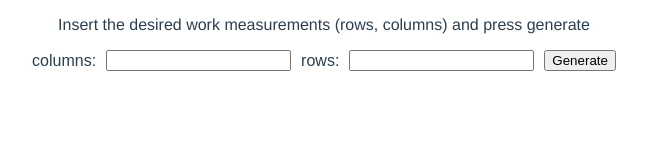
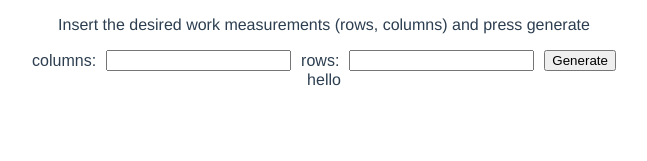
Before and after one commit to TootEgozy/tapestrymaster, a Vue app: page / in a window 1280 px wide. Shown: the top 161 px of the page, without its empty margins (316-963 px from the left). Built offline with nearby package versions, Linux system fonts and the light colour scheme.

Commit message:
wip converting to vue - vnode component

```diff
--- a/src/App.vue
+++ b/src/App.vue
@@ -12,11 +12,16 @@
         <button @click="this.generateTable()">Generate</button>
       </div>
     </div>
-    <div id="table-container"></div>
+    <div id="table-container">
+      <DrawingTable />
+    </div>
   </div>
 </template>
 
 <script>
+
+import DrawingTable from "@/components/DrawingTable.vue";
+
 export default {
   name: "App",
   data() {
@@ -64,6 +69,9 @@ export default {
       container.appendChild(table);
     },
   },
+  components: {
+    DrawingTable,
+  }
 };
 </script>
 
--- a/src/components/DrawingTable.vue
+++ b/src/components/DrawingTable.vue
@@ -1,13 +1,15 @@
 // I want to write a functional component that receives rows and columns number and generates a table with rows and columns accordingly.
 // then I want this table to only be visible when the generate button is pressed, regenerated every click.
 
-<template>
-  <div class="drawing-table-container">
-  </div>
-</template>
+// for each in row count - create a row element,
 
 <script lang="ts">
+import { h } from "vue";
+
+  export default {
+    name: 'DrawingTable',
+    render() {
+      return h('div', { class: 'bar', innerHTML: 'hello' });
+    }
+  }
 </script>
-
-<style scoped lang="scss">
-</style>
```
